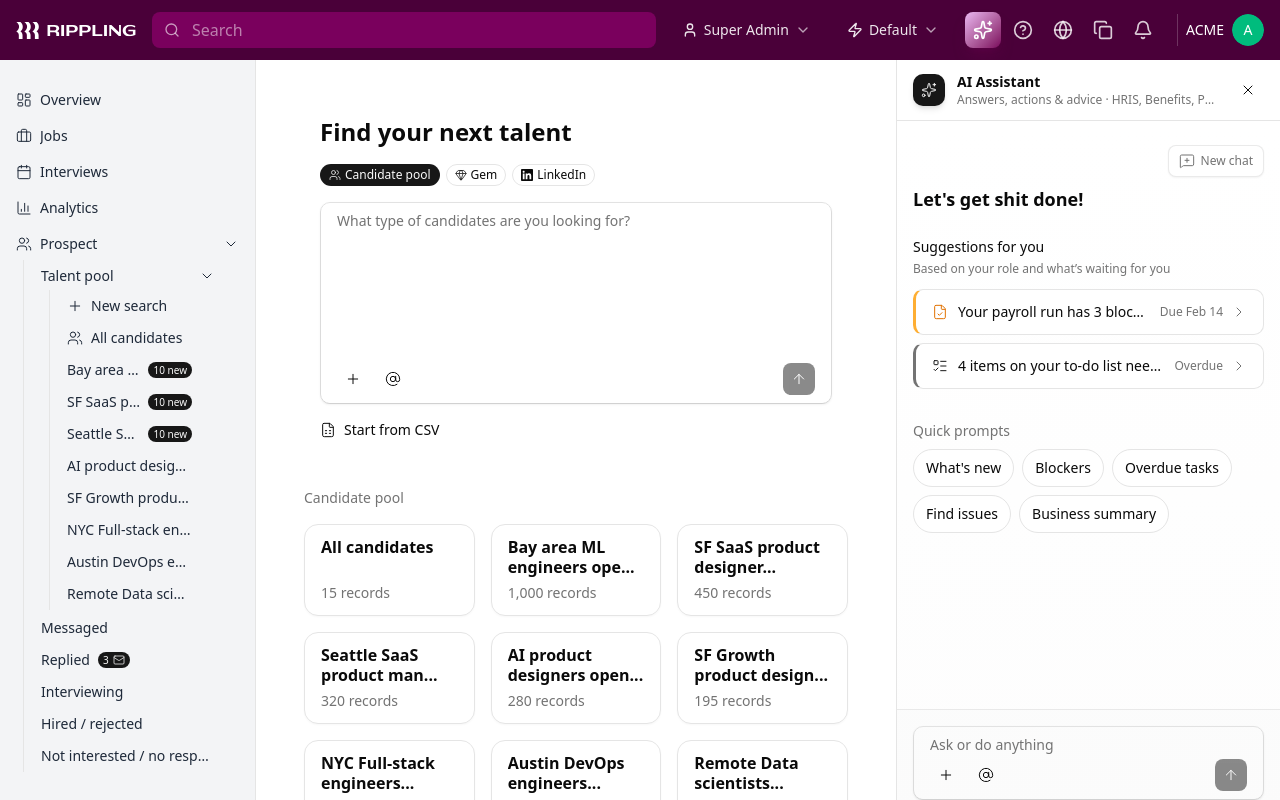
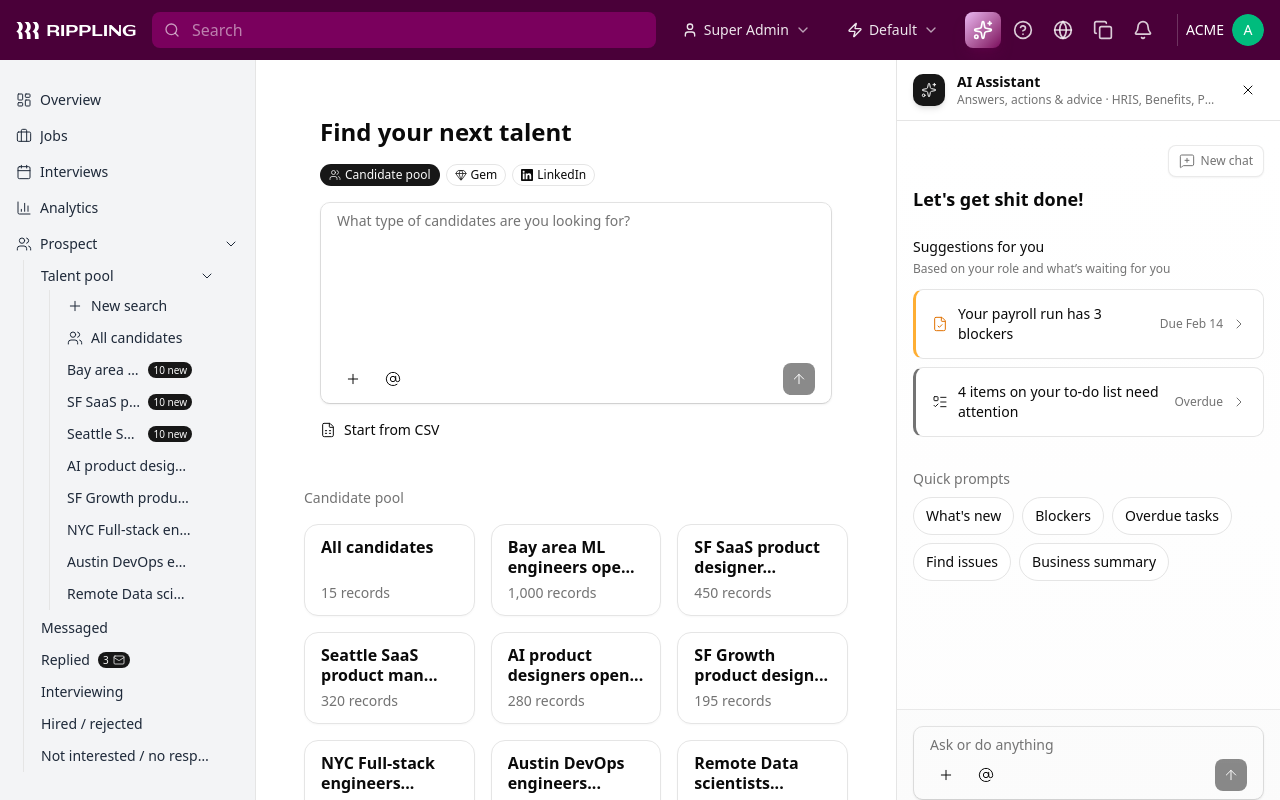
Before and after one commit to sophiabai/ats-prototype, a React (Vite) app: page /candidates in a window 1280 px wide. Both pictures are taken after a click on the button 983 px from the left and 30 px from the top of the page. Built offline with nearby package versions, Linux system fonts and the light colour scheme.

Commit message:
Suggestions for you: allow text to wrap, taller cards (no truncate)

```diff
--- a/src/components/SuperAdminPanel.tsx
+++ b/src/components/SuperAdminPanel.tsx
@@ -213,11 +213,11 @@
               <button
                 type="button"
                 onClick={() => setView('payroll')}
-                className="w-full flex items-center justify-between gap-3 px-4 py-3 rounded-lg border border-border border-l-[3px] border-l-amber-500/80 bg-background hover:bg-muted/50 hover:border-muted-foreground/20 transition-colors text-left"
+                className="w-full flex items-center justify-between gap-3 px-4 py-3.5 rounded-lg border border-border border-l-[3px] border-l-amber-500/80 bg-background hover:bg-muted/50 hover:border-muted-foreground/20 transition-colors text-left min-h-[3.5rem]"
               >
-                <span className="flex items-center gap-2.5 min-w-0">
+                <span className="flex items-center gap-2.5 min-w-0 flex-1">
                   <FileCheck className="h-4 w-4 text-amber-600 dark:text-amber-400 shrink-0" />
-                  <span className="text-sm font-medium text-foreground truncate">Your payroll run has 3 blockers</span>
+                  <span className="text-sm font-medium text-foreground">Your payroll run has 3 blockers</span>
                 </span>
                 <span className="flex items-center gap-2 shrink-0 text-xs text-muted-foreground">
                   <span>Due Feb 14</span>
@@ -229,11 +229,11 @@
               <button
                 type="button"
                 onClick={() => setView('todo')}
-                className="w-full flex items-center justify-between gap-3 px-4 py-3 rounded-lg border border-border border-l-[3px] border-l-primary/60 bg-background hover:bg-muted/50 hover:border-muted-foreground/20 transition-colors text-left"
+                className="w-full flex items-center justify-between gap-3 px-4 py-3.5 rounded-lg border border-border border-l-[3px] border-l-primary/60 bg-background hover:bg-muted/50 hover:border-muted-foreground/20 transition-colors text-left min-h-[3.5rem]"
               >
-                <span className="flex items-center gap-2.5 min-w-0">
+                <span className="flex items-center gap-2.5 min-w-0 flex-1">
                   <ListTodo className="h-4 w-4 text-primary shrink-0" />
-                  <span className="text-sm font-medium text-foreground truncate">4 items on your to-do list need attention</span>
+                  <span className="text-sm font-medium text-foreground">4 items on your to-do list need attention</span>
                 </span>
                 <span className="flex items-center gap-2 shrink-0 text-xs text-muted-foreground">
                   <span>Overdue</span>
```
